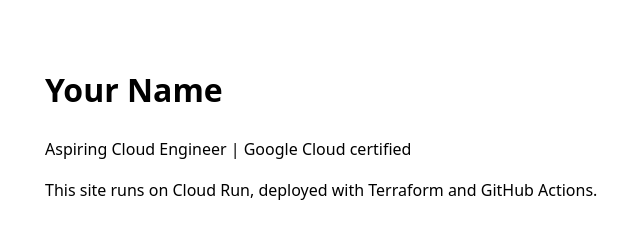
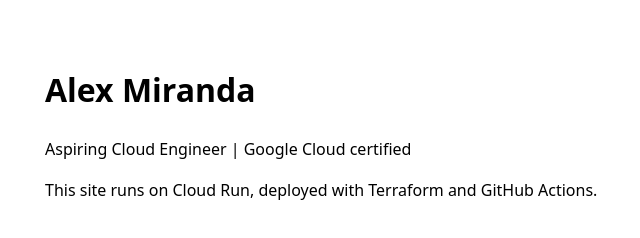
Before and after one commit to akmiranda305-CloudEng/gcp-cloudrun-site, a plain HTML site: page site/index.html in a window 1280 px wide. Shown: the whole page, without its empty margins (275-915 px from the left). Drawn offline with Linux system fonts and the light colour scheme.

Commit message:
Update index.html

```diff
--- a/site/index.html
+++ b/site/index.html
@@ -9,7 +9,7 @@
   </style>
 </head>
 <body>
-  <h1>Your Name</h1>
+  <h1>Alex Miranda</h1>
   <p>Aspiring Cloud Engineer | Google Cloud certified</p>
   <p>This site runs on Cloud Run, deployed with Terraform and GitHub Actions.</p>
 </body>
```
